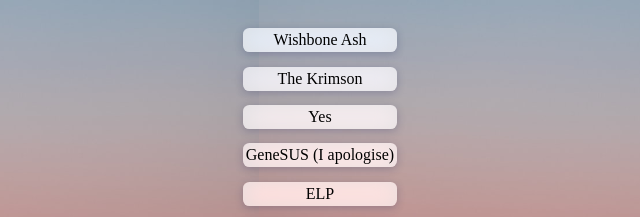
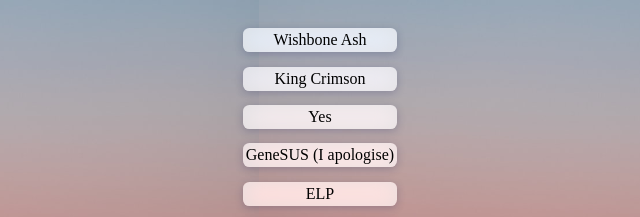
Before and after one commit to klungo-wq/list, a website: page index.html in a window 1280 px wide. Shown: the part 386-603 px from the top of the page, 320-960 px from the left. Drawn offline with Linux system fonts and the light colour scheme.

Commit message:
feat: krim

```diff
--- a/index.html
+++ b/index.html
@@ -16,7 +16,7 @@
                 </li>
                 <li>
                     <a href="https://open.spotify.com/album/6tVg2Wl9hVKMpHYcAl2V2M?si=3hMscaa3RQ6jw3wj8RBtKw">
-                        The Krimson
+                        King Crimson
                 </li>
                 <li>
                     <a href="https://open.spotify.com/album/6344rkGqCBDenGoS7eJlBN?si=JIlj1UMrQwmv7rtWimEChg">
```
